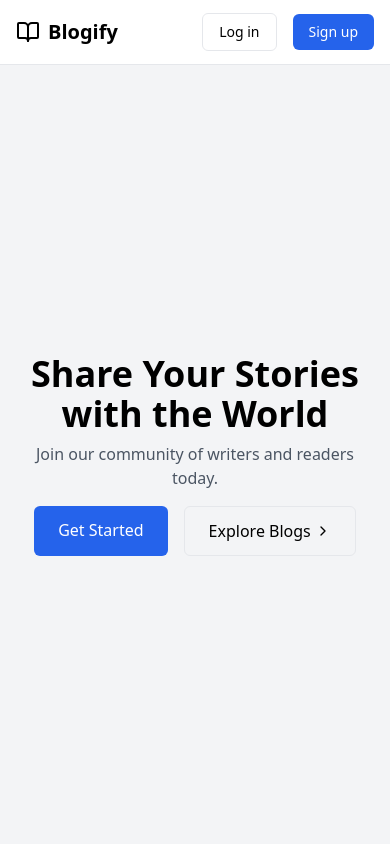
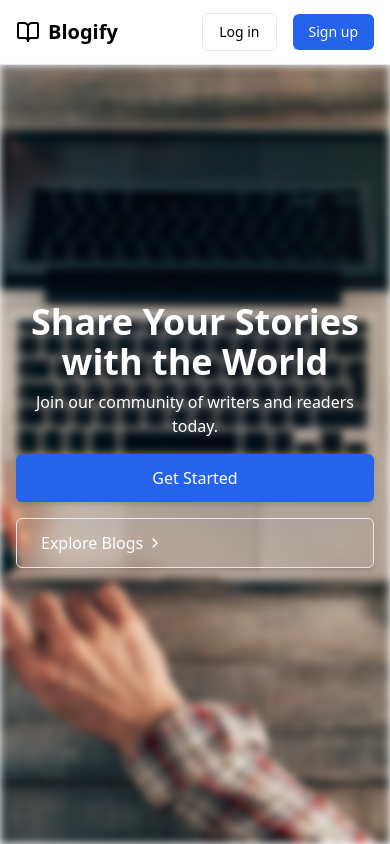
Before and after one commit to The-Phoenics/Blogify, a React (Vite) app in the folder client/: page / in a window 390 px wide. Built offline with nearby package versions, Linux system fonts and the light colour scheme.

Commit message:
adding responsiveness to feed page

```diff
--- a/client/src/pages/Feed.tsx
+++ b/client/src/pages/Feed.tsx
@@ -62,7 +62,32 @@ export const Feed = () => {
     return (
         <div className="w-screen flex flex-col justify-center bg-gray-100">
             <Header />
-            <div className="max-w-6xl w-full grid grid-cols-3 gap-6 p-6">
+            <div className="max-w-6xl w-full flex flex-col md:flex-row gap-6 p-6">
+
+                {/* Sidebar */}
+                <div className="space-y-6 md:invisible">
+                    <div className="bg-white border border-gray-300 p-4 rounded-lg shadow">
+                        <h4 className="font-semibold text-gray-900 mb-2">Search</h4>
+                        <input ref={searchInputRef} type="text" className="w-full border border-gray-300 p-2 rounded-md" placeholder="Enter search term..." />
+                        <button onClick={searchBlogs} className="mt-2 w-full bg-blue-600 text-white py-2 rounded hover:bg-blue-700">Go!</button>
+                    </div>
+                    <div className="bg-white border border-gray-300 p-4 rounded-lg shadow">
+                        <h4 className="font-semibold text-gray-900 mb-4">Categories</h4>
+                        <div className="flex flex-wrap gap-2 justify-center items-center">
+                            <span className="bg-blue-100 text-blue-700 px-3 py-1 text-sm rounded-full hover:cursor-pointer">Technology</span>
+                            <span className="bg-blue-100 text-blue-700 px-3 py-1 text-sm rounded-full hover:cursor-pointer">Development</span>
+                            <span className="bg-blue-100 text-blue-700 px-3 py-1 text-sm rounded-full hover:cursor-pointer">React</span>
+                            <span className="bg-blue-100 text-blue-700 px-3 py-1 text-sm rounded-full hover:cursor-pointer">Web Development</span>
+
+                        </div>
+                    </div>
+                    {/* <div className="bg-white border border-gray-300 p-4 rounded-lg shadow">
+                        <h4 className="font-semibold text-gray-900 mb-2">Side Widget</h4>
+                        <p className="text-gray-700 text-sm">You can put anything you want inside of these side widgets. They are easy to use and feature the Bootstrap 5 card component!</p>
+                    </div> */}
+                </div>
+
+                {/* Blogs grid */}
                 <div className="col-span-2">
                     {/* Featured Post */}
                     {/* <div className="bg-white border border-gray-300 p-6 rounded-lg mb-6 shadow">
@@ -73,14 +98,13 @@ export const Feed = () => {
                         <button className="mt-4 px-4 py-2 text-sm font-semibold text-white bg-blue-600 rounded hover:bg-blue-700">Read more →</button>
                     </div> */}
 
-                    {/* Blog Grid */}
                     {
                         searchNotFound ? <div className="flex flex-col items-center justify-center py-10 mt-6">
                             <IoDocumentTextOutline size={"2.5rem"} />
                             <h2 className="mt-2">Not found!</h2>
                             <p className="text-gray-500 text-sm mt-1">Try searching for something else.</p>
                         </div> :
-                            <div className="grid grid-cols-2 gap-6">
+                            <div className="grid grid-cols-1 md:grid-cols-2 gap-6">
                                 {feedBlogs?.map((blog: IBlog, idx: number) => (
                                     <div key={idx} className="pb-6 bg-white border border-gray-300 p-4 rounded-lg shadow">
                                         <img src={`${blog.image}`} className="w-full aspect-square bg-transparent rounded-md object-cover" />
@@ -99,7 +123,7 @@ export const Feed = () => {
                 </div>
 
                 {/* Sidebar */}
-                <div className="space-y-6">
+                <div className="space-y-6 invisible md:visible">
                     <div className="bg-white border border-gray-300 p-4 rounded-lg shadow">
                         <h4 className="font-semibold text-gray-900 mb-2">Search</h4>
                         <input ref={searchInputRef} type="text" className="w-full border border-gray-300 p-2 rounded-md" placeholder="Enter search term..." />
@@ -115,10 +139,10 @@ export const Feed = () => {
 
                         </div>
                     </div>
-                    <div className="bg-white border border-gray-300 p-4 rounded-lg shadow">
+                    {/* <div className="bg-white border border-gray-300 p-4 rounded-lg shadow">
                         <h4 className="font-semibold text-gray-900 mb-2">Side Widget</h4>
                         <p className="text-gray-700 text-sm">You can put anything you want inside of these side widgets. They are easy to use and feature the Bootstrap 5 card component!</p>
-                    </div>
+                    </div> */}
                 </div>
             </div>
         </div>
--- a/client/src/pages/Home.tsx
+++ b/client/src/pages/Home.tsx
@@ -6,7 +6,7 @@ export const Home = () => {
     <div className="flex min-h-screen flex-col">
       {/* Header */}
       <header className="sticky top-0 z-50 w-full border-b bg-white/95 backdrop-blur">
-        <div className="container flex h-16 items-center justify-between px-4 md:px-6">
+        <div className="flex h-16 items-center justify-between px-4 md:px-6">
           <div className="flex items-center gap-2">
             <BookOpen className="h-6 w-6" />
             <span className="text-xl font-bold">Blogify</span>
@@ -29,19 +29,23 @@ export const Home = () => {
       </header>
 
       {/* Hero Section */}
-      <main className="flex-1 flex justify-center items-center h-full w-full bg-gray-100">
-        <section className="w-full">
-          <div className="container px-4 md:px-6 text-center">
+      <main className="relative flex-1 flex justify-center items-center h-full w-full bg-gray-100 bg-transparent text-white">
+        <section className="w-full mb-10">
+          <div className="px-4 md:px-6 text-center">
             <h1 className="text-4xl font-bold">Share Your Stories with the World</h1>
-            <p className="mt-2 text-gray-600">Join our community of writers and readers today.</p>
-            <div className="mt-4 flex justify-center gap-4">
-              <Link to="/signup" className="bg-blue-600 text-white px-6 py-3 rounded-md">Get Started</Link>
-              <Link to="/feed" className="border px-6 py-3 rounded-md flex items-center">
+            <p className="mt-2">Join our community of writers and readers today.</p>
+            <div className="mt-4 flex flex-col sm:flex-row justify-center gap-4">
+              <Link to="/signup" className="bg-blue-600 text-white px-6 py-3 rounded-md shadow-md">Get Started</Link>
+              <Link to="/feed" className="border px-6 py-3 rounded-md flex items-center shadow-md">
                 Explore Blogs <ChevronRight className="ml-1 h-4 w-4" />
               </Link>
             </div>
           </div>
         </section>
+        <div className="absolute z-[-1] top-0 left-0 w-full h-full object-cover blur-sm">
+        <img src="/backgroundimg.jpg" className="w-full h-full object-cover" />
+
+        </div>
       </main>
     </div>
   );
```
Also changed, not shown: client/public/backgroundimg.jpg (added).
